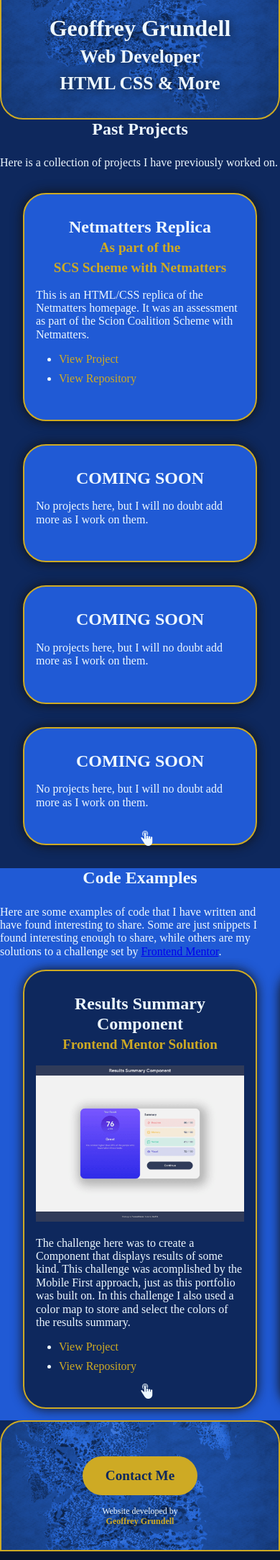
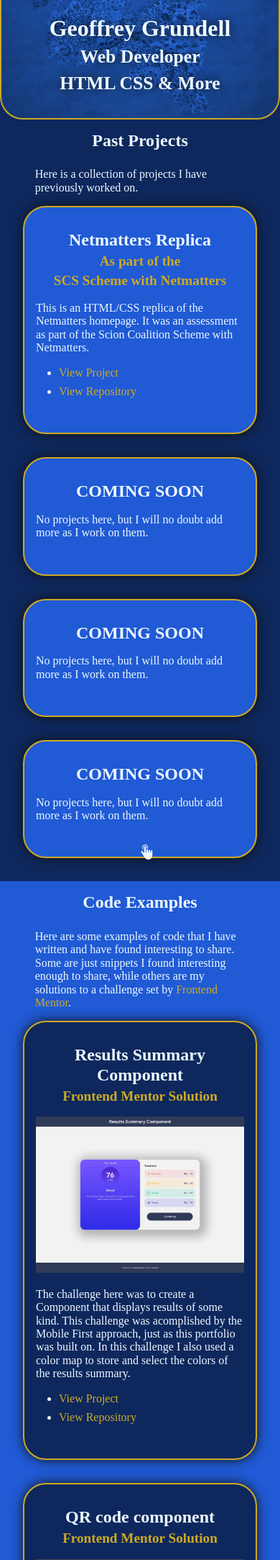
Before and after one commit to GeoffSG/my-portfolio, a PHP site: page /showcase.html in a window 390 px wide. Shown: the part 183-2350 px from the top of the page at 72% size. Run offline with PHP 8.4, Linux system fonts and the light colour scheme; some web fonts are replaced.

Commit message:
Many changes
+ Updated breakpoints
+ Secondary links style in place - fixing default style issue
+ Altered padding to various containers

```diff
--- a/css/frontend.css
+++ b/css/frontend.css
@@ -64,7 +64,7 @@
 .hidden-lg {
   display: inherit !important;
 }
-@media (min-width: 990px) {
+@media (min-width: 1024px) {
   .hidden-lg {
     display: none !important;
   }
@@ -72,7 +72,7 @@
 .hidden-xl {
   display: inherit !important;
 }
-@media (min-width: 1200px) {
+@media (min-width: 1440px) {
   .hidden-xl {
     display: none !important;
   }
@@ -105,7 +105,7 @@
 .visible-lg {
   display: none !important;
 }
-@media (min-width: 990px) {
+@media (min-width: 1024px) {
   .visible-lg {
     display: inherit !important;
   }
@@ -113,7 +113,7 @@
 .visible-xl {
   display: none !important;
 }
-@media (min-width: 1200px) {
+@media (min-width: 1440px) {
   .visible-xl {
     display: inherit !important;
   }
@@ -577,7 +577,7 @@ header {
   align-items: center;
   background-color: #0e285d;
   width: 100%;
-  max-width: 1200px;
+  max-width: 1440px;
   margin: 0 auto;
 }
 header h1 {
@@ -634,7 +634,7 @@ footer {
   align-items: center;
   background-color: #0e285d;
   width: 100%;
-  max-width: 1200px;
+  max-width: 1440px;
   margin: 0 auto;
 }
 footer .cover {
@@ -796,7 +796,7 @@ form .btn-group button#submit {
     width: calc(50vw - 5rem - 4px);
   }
 }
-@media (min-width: 990px) {
+@media (min-width: 1024px) {
   .card-box {
     width: 300px;
   }
@@ -816,7 +816,7 @@ form .btn-group button#submit {
 .horizontal-grid div {
   scroll-snap-align: center;
 }
-@media (min-width: 1200px) {
+@media (min-width: 1440px) {
   .horizontal-grid {
     display: grid;
     grid-template-columns: auto auto;
@@ -850,7 +850,7 @@ form .btn-group button#submit {
 }
 .container {
   width: 100%;
-  max-width: 1200px;
+  max-width: 1440px;
   margin: 0 auto;
 }
 
@@ -860,8 +860,10 @@ form .btn-group button#submit {
 .section-heading {
   text-align: center;
   padding-bottom: 0.5rem;
+  padding-top: 1rem;
 }
 .section-description {
+  width: 75%;
   max-width: 768px;
   margin: 0 auto;
 }
@@ -890,7 +892,7 @@ form .btn-group button#submit {
 .nav-menu .hamburger .hamburger-box .hamburger-inner, .nav-menu .hamburger .hamburger-box .hamburger-inner::after, .nav-menu .hamburger .hamburger-box .hamburger-inner::before {
   background-color: #edf8ff;
 }
-@media (min-width: 990px) {
+@media (min-width: 1024px) {
   .nav-menu .hamburger {
     display: none;
   }
@@ -898,7 +900,7 @@ form .btn-group button#submit {
 .nav-menu.is-active {
   left: 0;
 }
-@media (min-width: 990px) {
+@media (min-width: 1024px) {
   .nav-menu {
     position: relative;
     left: 0;
@@ -956,7 +958,7 @@ form .btn-group button#submit {
   display: grid;
   justify-content: center;
   gap: 2rem;
-  padding: 2rem;
+  padding: 1rem 2rem 2rem;
 }
 @media (min-width: 768px) {
   .grid.col-2 {
@@ -968,7 +970,7 @@ form .btn-group button#submit {
     grid-template-columns: repeat(2, auto);
   }
 }
-@media (min-width: 768px) and (min-width: 1200px) {
+@media (min-width: 768px) and (min-width: 1440px) {
   .grid.col-3 {
     grid-template-columns: repeat(3, auto);
   }
@@ -978,7 +980,7 @@ form .btn-group button#submit {
     grid-template-columns: repeat(2, auto);
   }
 }
-@media (min-width: 768px) and (min-width: 1200px) {
+@media (min-width: 768px) and (min-width: 1440px) {
   .grid.col-4 {
     grid-template-columns: repeat(4, auto);
   }
@@ -1002,6 +1004,13 @@ form .btn-group button#submit {
 .theme-secondary {
   background-color: #205AD5;
   color: #edf8ff;
+}
+.theme-secondary a {
+  color: #CEAA24;
+  text-decoration: none;
+}
+.theme-secondary a:hover {
+  color: #E6D55E;
 }
 
 a.theme-secondary:hover {
--- a/scss/components/_container.scss
+++ b/scss/components/_container.scss
@@ -12,9 +12,11 @@
     &-heading {
         text-align: center;
         padding-bottom: calc($base-spacing/4);
+        padding-top: calc($base-spacing/2);
     }
 
     &-description {
+        width: 75%;
         max-width: get-breakpoint('md');
         margin: 0 auto;
     }
--- a/scss/components/_grid.scss
+++ b/scss/components/_grid.scss
@@ -2,7 +2,7 @@
     display: grid;
     justify-content: center;
     gap: 2rem;
-    padding: 2rem;
+    padding: 1rem 2rem 2rem;
 
     @include mq('md') {
         &.col-2 {
--- a/scss/themes/_primary.scss
+++ b/scss/themes/_primary.scss
@@ -10,7 +10,6 @@
     }
 
     a {
-        // background-color: $background;
         color: $gold;
         text-decoration: none;
         &:hover {
--- a/scss/themes/_secondary.scss
+++ b/scss/themes/_secondary.scss
@@ -4,6 +4,14 @@
 
     background-color: $background;
     color: $foreground;
+
+    a {
+        color: $gold;
+        text-decoration: none;
+        &:hover {
+            color: $gold-l;
+        }
+    }
 }
 
 a.theme-secondary {
--- a/showcase.html
+++ b/showcase.html
@@ -115,7 +115,7 @@
             Here are some examples of code that I have written and have found interesting to share. Some are just snippets I found interesting enough to share, while others are my solutions to a challenge set by <a href="https://www.frontendmentor.io/home">Frontend Mentor</a>.
           </p>
           <div class="box">
-            <div class="horizontal-grid">
+            <div class="grid col-3">
               <div class="card theme-primary">
                 <div class="card-box">
                   <div class="card-heading">
```
Also changed, not shown: 1 other file.
